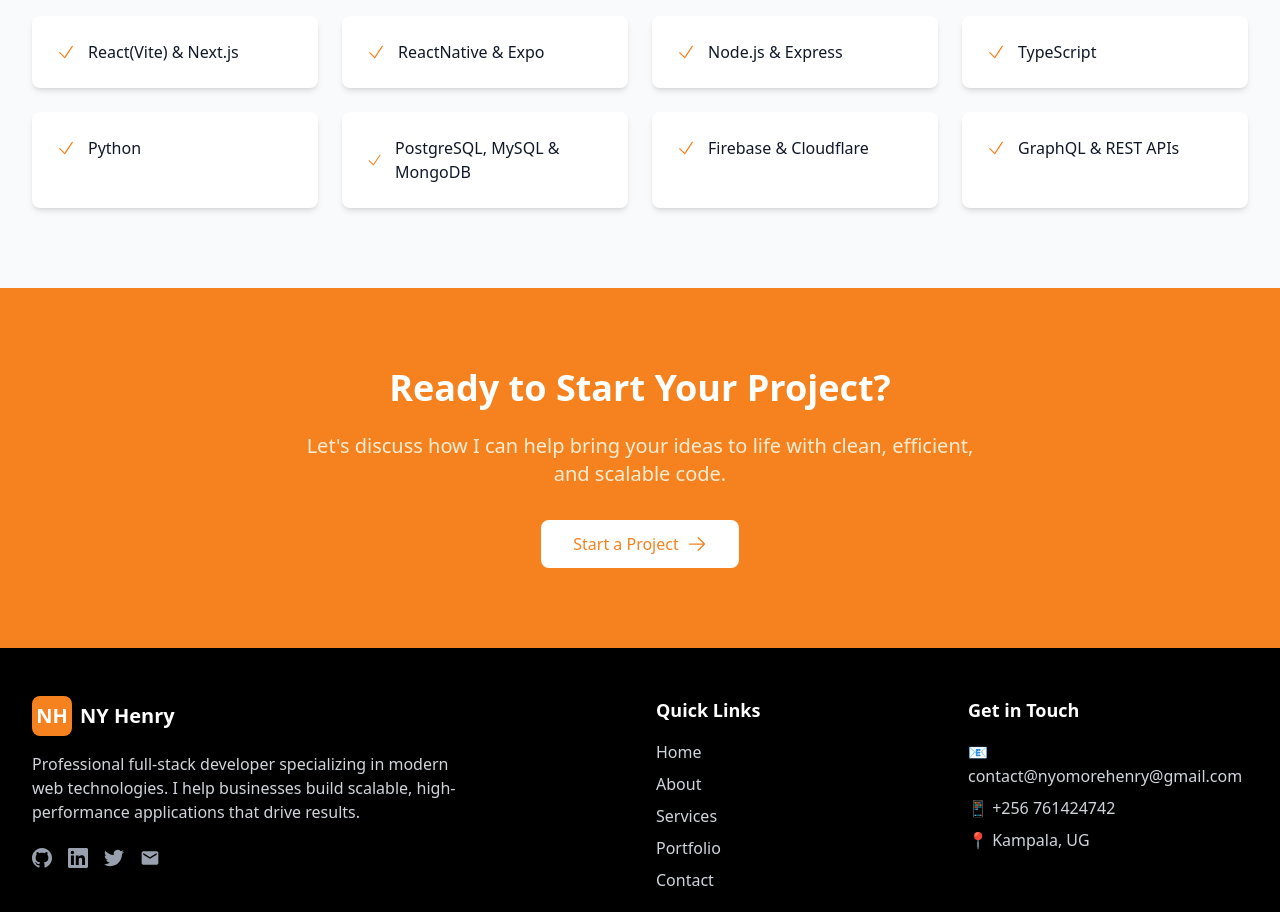
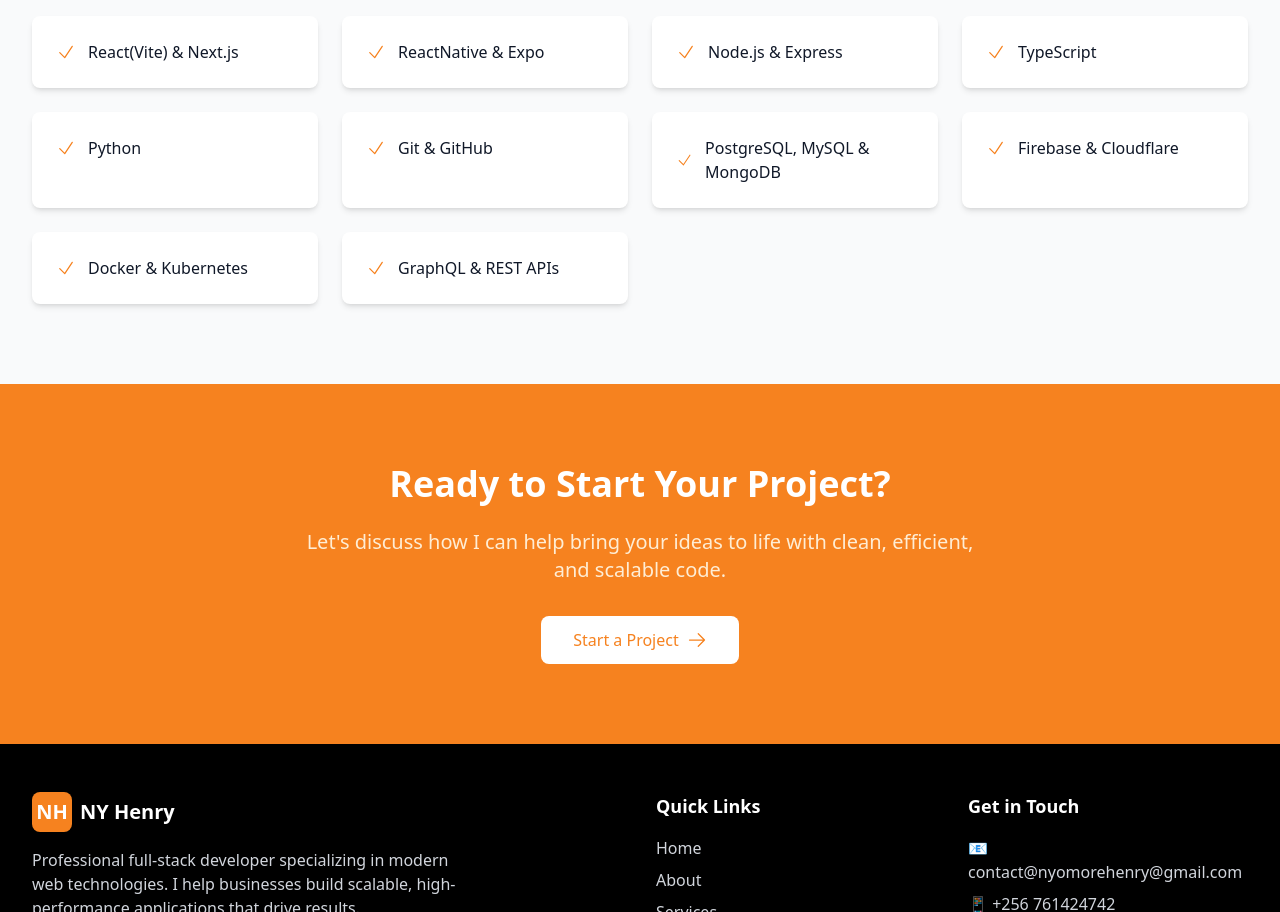
Before and after one commit to NY-Henry/personal-dev-website, a React (Vite) app: page / in a window 1280 px wide. Shown: the part 1080-1992 px from the top of the page. Built offline with nearby package versions, Linux system fonts and the light colour scheme.

Commit message:
Added tech (Git)

```diff
--- a/src/pages/Home.tsx
+++ b/src/pages/Home.tsx
@@ -9,9 +9,10 @@ const Home = () => {
     "Node.js & Express",
     "TypeScript",
     "Python",
+    "Git & GitHub",
     "PostgreSQL, MySQL & MongoDB",
     "Firebase & Cloudflare",
-    // "Docker & Kubernetes",
+    "Docker & Kubernetes",
     "GraphQL & REST APIs",
   ];
 
```
